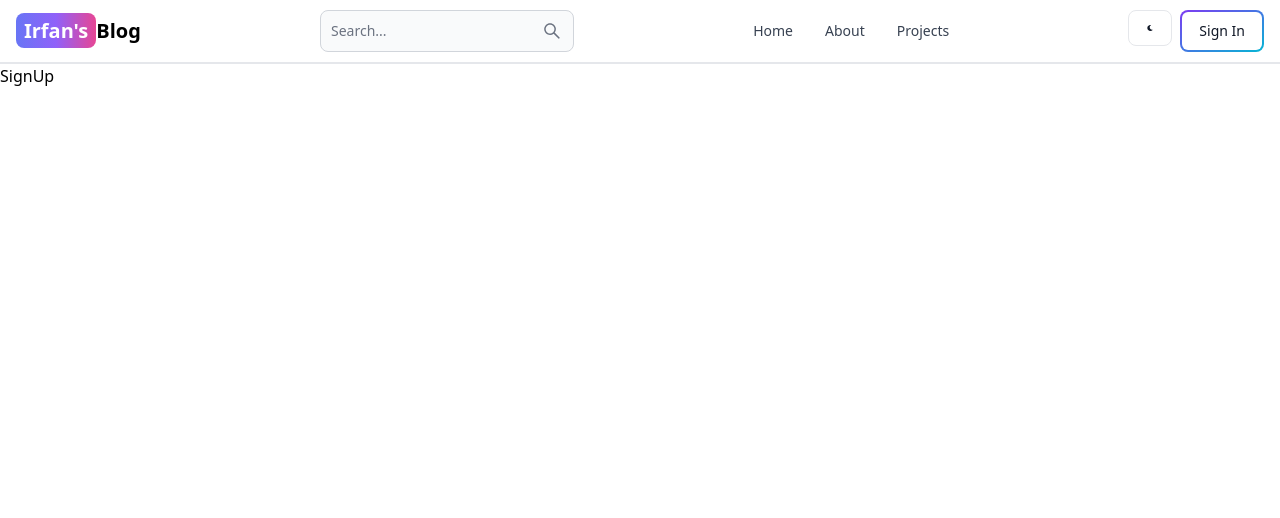
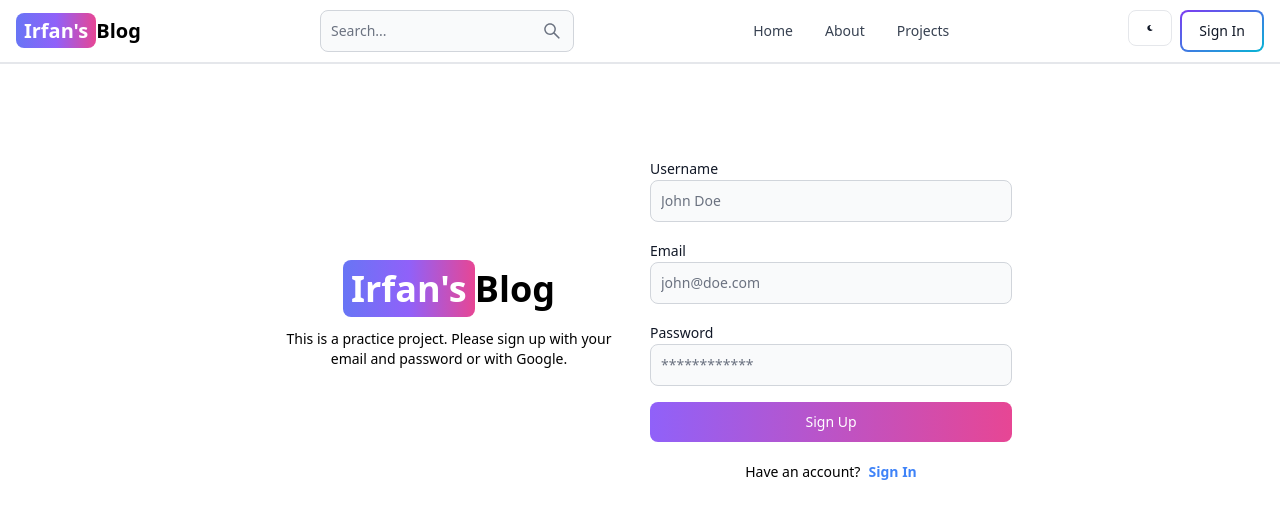
Before and after one commit to Irfan1261/MERN-Auth-Stater, a React (Vite) app in the folder client/: page /sign-up in a window 1280 px wide. Shown: the top 518 px of the page. Built offline with nearby package versions, Linux system fonts and the light colour scheme.

Commit message:
design signup ui page

```diff
--- a/client/src/pages/SignUp.jsx
+++ b/client/src/pages/SignUp.jsx
@@ -1,5 +1,73 @@
+import { Button, Label, TextInput } from "flowbite-react";
+import { Link } from "react-router-dom";
+
 const SignUp = () => {
-  return <div>SignUp</div>;
+  return (
+    <div className="min-h-screen mt-20">
+      <div className="flex p-3 max-w-3xl mx-auto flex-col md:flex-row md:items-center gap-5">
+        {/* left */}
+        <div className="flex-1">
+          <div className="text-center ">
+            <Link to="/" className="text-4xl  font-bold dark:text-white">
+              <span className="px-2 py-1 bg-gradient-to-r from-indigo-500 via-purple-500 to-pink-500 rounded-lg text-white">
+                Irfan's
+              </span>
+              Blog
+            </Link>
+            <p className="text-sm mt-5 font-medium">
+              This is a practice project. Please sign up with your email and
+              password or with Google.
+            </p>
+          </div>
+        </div>
+        {/* right */}
+        <div className="flex-1">
+          <form className="flex flex-col gap-4">
+            <div>
+              <Label value="Username" />
+              <TextInput type="text" placeholder="John Doe" id="username" />
+            </div>
+            <div>
+              <Label value="Email" />
+              <TextInput type="text" placeholder="john@doe.com" id="email" />
+            </div>
+            <div>
+              <Label value="Password" />
+              <TextInput
+                type="password"
+                placeholder="************"
+                id="password"
+              />
+            </div>
+            <Button
+              gradientDuoTone="purpleToPink"
+              type="submit"
+              // disabled={loading}
+            >
+              {/* {loading ? (
+                <>
+                  <Spinner size='sm' />
+                  <span className='pl-3'>Loading...</span>
+                </>
+              ) : (
+                'Sign Up'
+              )} */}
+              Sign Up
+            </Button>
+          </form>
+          <div className="flex gap-2 text-sm mt-5 font-medium items-center justify-center">
+            <span>Have an account?</span>
+            <Link
+              to="/sign-in"
+              className="text-blue-500 font-bold hover:text-blue-700"
+            >
+              Sign In
+            </Link>
+          </div>
+        </div>
+      </div>
+    </div>
+  );
 };
 
 export default SignUp;
```
